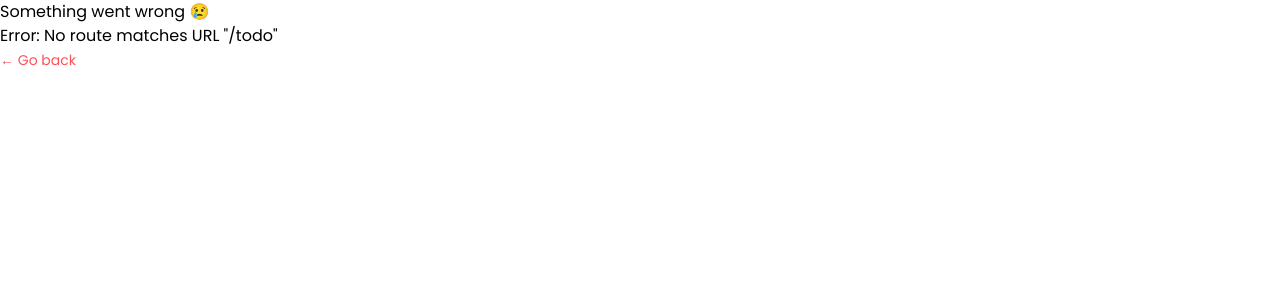
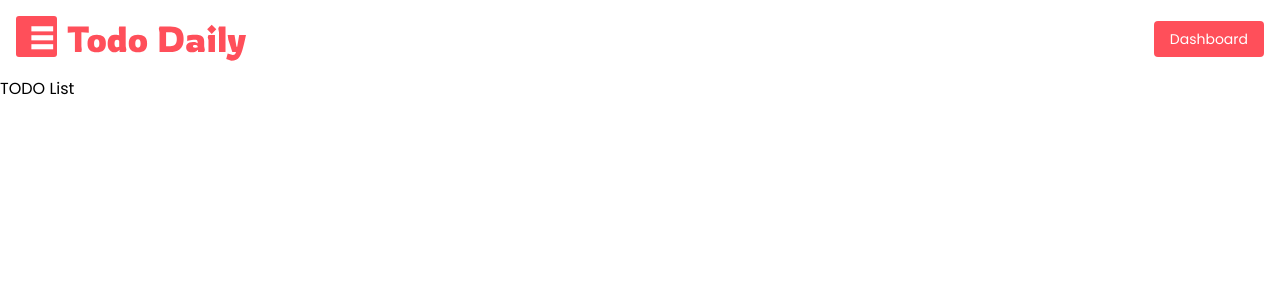
Before and after one commit to skmajumder/todo-list-app, a React (Vite) app: page /todo in a window 1280 px wide. Shown: the top 300 px of the page. Built offline with nearby package versions, Linux system fonts and the light colour scheme.

Commit message:
Add deshboard route

```diff
--- a/src/components/NavMenu.jsx
+++ b/src/components/NavMenu.jsx
@@ -4,6 +4,7 @@ import { logo } from '../assets';
 
 const NavMenu = () => {
   const [isMobileMenuOpen, setMobileMenuOpen] = useState(false);
+  const [isLogin] = useState(true);
 
   const toggleMobileMenu = () => {
     setMobileMenuOpen((isMobileMenuOpen) => !isMobileMenuOpen);
@@ -19,14 +20,31 @@ const NavMenu = () => {
           </LinkButton>
         </div>
 
+        <nav className="hidden space-x-4 md:flex">
+          {isLogin ? (
+            <>
+              {/* TODO app */}
+              <LinkButton
+                to={'/todo'}
+                extraclass="rounded px-4 py-2 bg-[#FF4F5A] text-white hover:!text-white"
+              >
+                Dashboard
+              </LinkButton>
+            </>
+          ) : (
+            <>
               {/* Login and Signup Buttons */}
-        <nav className="hidden space-x-4 md:flex">
-          <LinkButton to={'#'} extraclass="rounded px-4 py-2 text-[#FF4F5A]">
+              <LinkButton
+                to={'#'}
+                extraclass="rounded px-4 py-2 text-[#FF4F5A]"
+              >
                 Login
               </LinkButton>
               <LinkButton to={'#'} extraclass="rounded px-4 py-2 text-black">
                 Signup
               </LinkButton>
+            </>
+          )}
         </nav>
 
         {/* Mobile Menu Button (visible on small screens) */}
@@ -61,12 +79,28 @@ const NavMenu = () => {
       >
         {/* Mobile Login and Signup Buttons */}
         <nav className="flex flex-col space-y-4">
-          <LinkButton to={'#'} extraclass="rounded px-4 py-2 text-[#FF4F5A]">
+          {isLogin ? (
+            <>
+              <LinkButton
+                to={'/todo'}
+                extraclass="rounded px-4 py-2 bg-[#FF4F5A] text-white hover:!text-white"
+              >
+                Dashboard
+              </LinkButton>
+            </>
+          ) : (
+            <>
+              <LinkButton
+                to={'#'}
+                extraclass="rounded px-4 py-2 text-[#FF4F5A]"
+              >
                 Login
               </LinkButton>
               <LinkButton to={'#'} extraclass="rounded px-4 py-2 text-black">
                 Signup
               </LinkButton>
+            </>
+          )}
         </nav>
       </div>
     </header>
--- /dev/null
+++ b/src/features/Todo.jsx
@@ -0,0 +1,9 @@
+const Todo = () => {
+    return (
+        <div>
+            <h2>TODO List</h2>
+        </div>
+    );
+};
+
+export default Todo;
--- a/src/routers/routers.jsx
+++ b/src/routers/routers.jsx
@@ -2,6 +2,8 @@ import { createBrowserRouter } from 'react-router-dom';
 import AppLayout from '../ui/AppLayout';
 import Error from '../ui/Error';
 import Home from '../ui/Home';
+import TaskLayout from '../ui/TaskLayout';
+import Todo from '../features/Todo';
 
 const router = createBrowserRouter([
   {
@@ -15,6 +17,17 @@ const router = createBrowserRouter([
       },
     ],
   },
+  {
+    path: '/todo',
+    element: <TaskLayout />,
+    errorElement: <Error />,
+    children: [
+      {
+        path: '/todo',
+        element: <Todo />,
+      },
+    ],
+  },
 ]);
 
 export default router;
--- a/src/sections/home/Banner.jsx
+++ b/src/sections/home/Banner.jsx
@@ -9,7 +9,7 @@ const Banner = () => {
           Organizing your day activity <br /> with Todo Daily
         </h1>
         <LinkButton
-          to={'/'}
+          to={'/todo'}
           extraclass="rounded-md bg-[#FF4F5A] px-5 py-2 text-xl !text-white"
         >
           Get started
--- a/src/sections/home/Cta.jsx
+++ b/src/sections/home/Cta.jsx
@@ -11,7 +11,7 @@ const Cta = () => {
             Achieve your target <br /> and won your life
           </h2>
           <LinkButton
-            to={'/'}
+            to={'/todo'}
             extraclass="rounded-md bg-[#FF4F5A] px-5 py-2 text-xl !text-white"
           >
             Get started
--- /dev/null
+++ b/src/ui/TaskLayout.jsx
@@ -0,0 +1,13 @@
+import { Outlet } from 'react-router-dom';
+import NavMenu from '../components/NavMenu';
+
+const TaskLayout = () => {
+  return (
+    <>
+      <NavMenu />
+      <Outlet />
+    </>
+  );
+};
+
+export default TaskLayout;
--- a/tailwind.config.js
+++ b/tailwind.config.js
@@ -1,8 +1,7 @@
 /** @type {import('tailwindcss').Config} */
 export default {
-  content: ["./index.html", "./src/**/*.{js,ts,jsx,tsx}"],
+  content: ['./index.html', './src/**/*.{js,ts,jsx,tsx}'],
   theme: {
     extend: {},
   },
-  plugins: [],
 };
```
Lines whose indentation alone changed are shown as unchanged.
